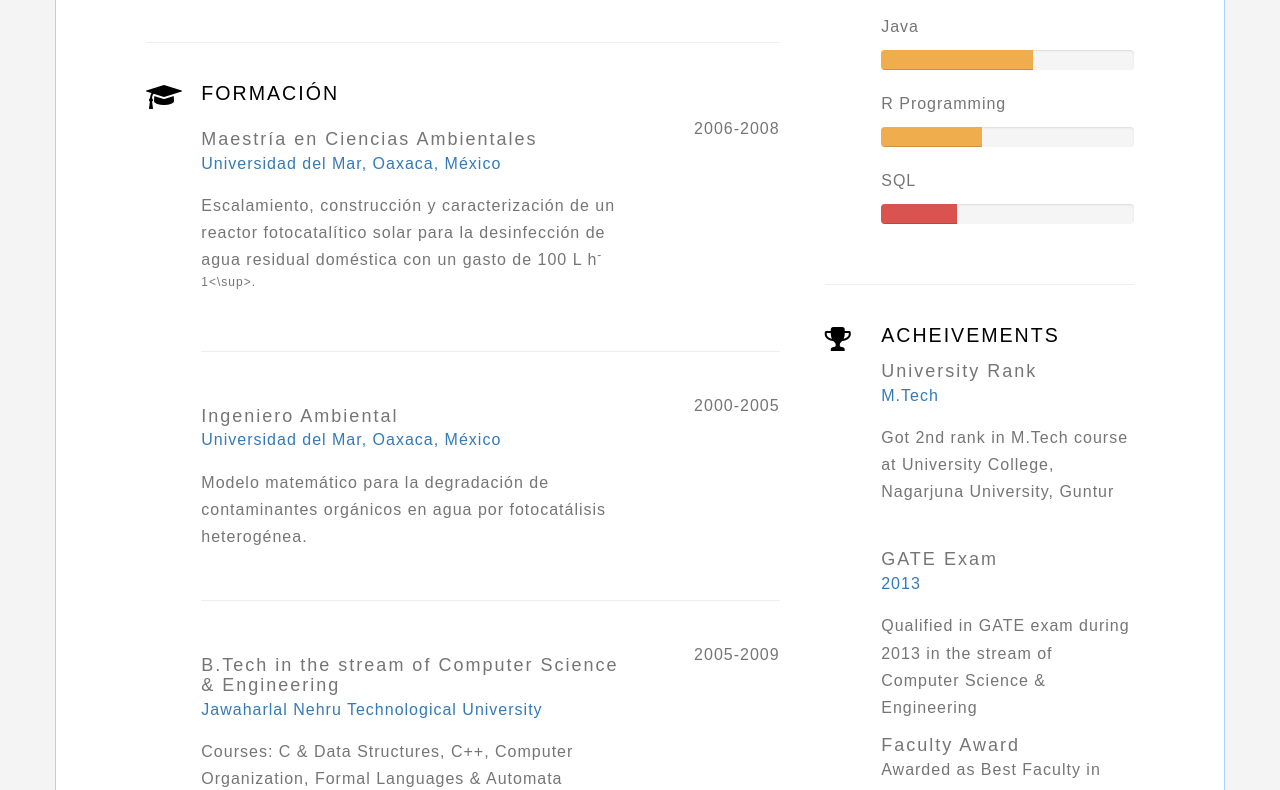
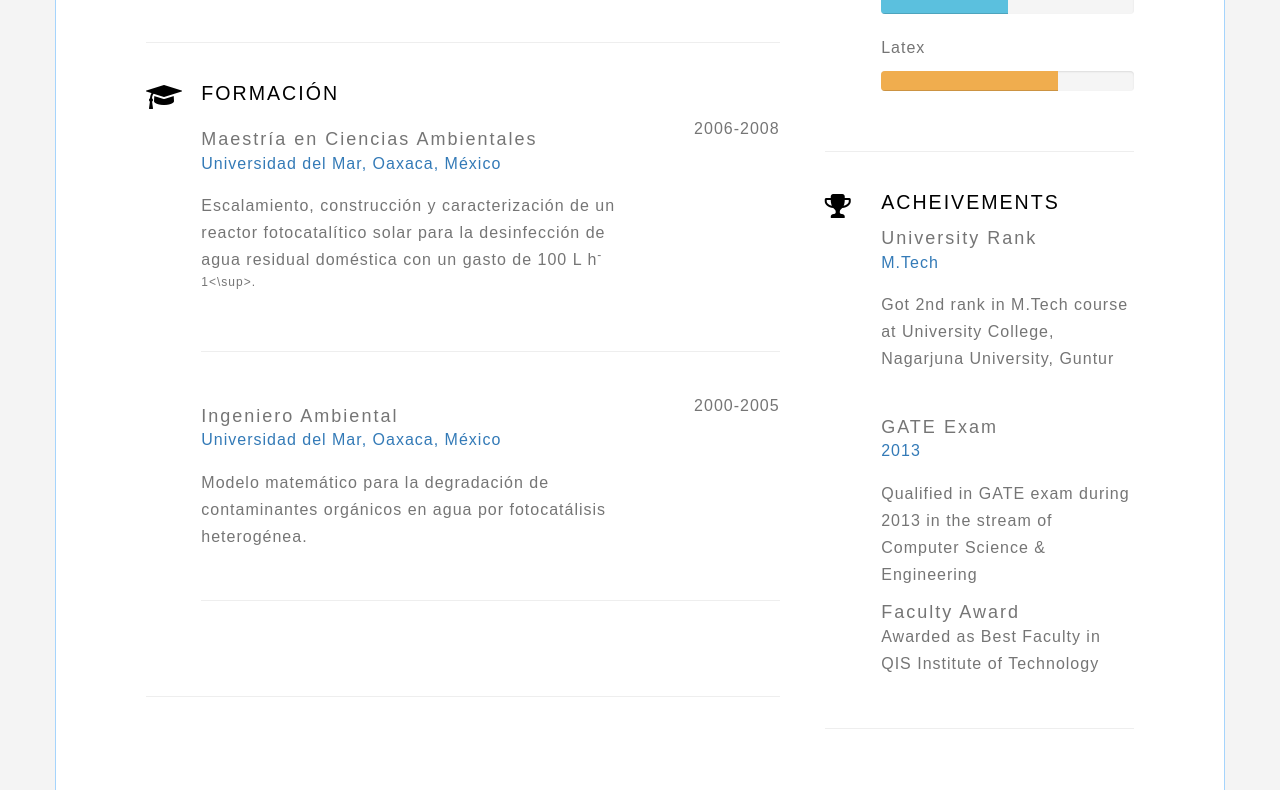
Before and after one commit to css-umar/css-umar.github.io, a plain HTML site: page index.html in a window 1280 px wide. Shown: the part 753-1543 px from the top of the page. Drawn offline with nearby package versions, Linux system fonts and the light colour scheme; a script that the page names is missing; a web font is replaced by a local one.

Commit message:
Update index.html

```diff
--- a/index.html
+++ b/index.html
@@ -176,14 +176,13 @@
 
                     <div class="row">
                         <div class="col-md-9">
-                            <h4>B.Tech in the stream of Computer Science &amp; Engineering</h4>
-                            <p class="sub"><a href="">Jawaharlal Nehru Technological University</a>
-                            </p>
-                            <p>Courses: C &amp; Data Structures, C++, Computer Organization, Formal Languages &amp; Automata Theory, DBMS, Operating Systems, Compiler Design, Mobile Computing, Java Programming, Digital Logic Design, Data Warehousing &amp; Data Mining, Computer Networks, Software Engineering, Web Technologies, Human Computer Interaction, e-commence.</p>
+                            <h4> </h4>
+                            <p class="sub"><a href=""> </a></p>
+                            <p></p>
                         </div>
 
                         <div class="year col-md-3">
-                            <p>2005-2009</p>
+                            <p> </p>
                         </div>
                     </div><!--Education & Certification 3 end-->
                 </div>
@@ -204,7 +203,7 @@
                 </div><!--icon end-->
 
                 <div class="col-sm-11 col-md-10">
-                    <h3 class="mobmid">Technical skills </h3>
+                    <h3 class="mobmid">Habilidades técnicas </h3>
 
                     <p>Hadoop</p>
                     <div class="progress">
@@ -214,31 +213,17 @@
                     </div><!--skill end-->
 
 
-                    <p>C Programming</p>
+                    <p>Programación en python</p>
                     <div class="progress">
-                        <div class="progress-bar progress-bar-info" role="progressbar" aria-valuenow="85" aria-valuemin="0" aria-valuemax="100" style="width: 85%">
+                        <div class="progress-bar progress-bar-info" role="progressbar" aria-valuenow="50" aria-valuemin="0" aria-valuemax="100" style="width: 50%">
                             <span class="sr-only">65% Complete</span>
                         </div>
                     </div><!--skill end-->
 
-                    <p>Java</p>
+                    <p>Latex</p>
                     <div class="progress">
-                        <div class="progress-bar progress-bar-warning" role="progressbar" aria-valuenow="60" aria-valuemin="0" aria-valuemax="100" style="width: 60%">
+                        <div class="progress-bar progress-bar-warning" role="progressbar" aria-valuenow="70" aria-valuemin="0" aria-valuemax="100" style="width: 70%">
                             <span class="sr-only">70% Complete (warning)</span>
-                        </div>
-                    </div><!--skill end-->
-
-                    <p>R Programming</p>
-                    <div class="progress">
-                        <div class="progress-bar progress-bar-warning" role="progressbar" aria-valuenow="60" aria-valuemin="0" aria-valuemax="100" style="width: 40%">
-                            <span class="sr-only">40% Complete (warning)</span>
-                        </div>
-                    </div><!--skill end-->
-
-                    <p>SQL</p>
-                    <div class="progress">
-                        <div class="progress-bar progress-bar-danger" role="progressbar" aria-valuenow="30" aria-valuemin="0" aria-valuemax="100" style="width: 30%">
-                            <span class="sr-only">30% Complete (danger)</span>
                         </div>
                     </div><!--skill end-->
                 </div><!--info end-->
```
